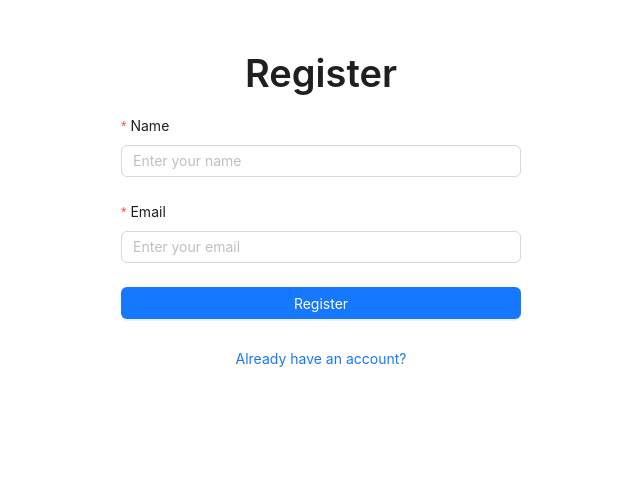
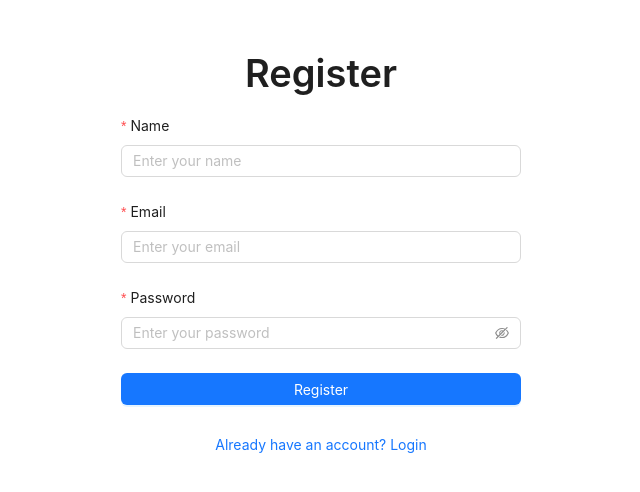
Before and after one commit to tinnguyen03/Online-Voting-System, a React (Create React App) app: page /register in a window 1280 px wide. Shown: the top 492 px of the page, without its empty margins (319-959 px from the left). Built offline with nearby package versions, Linux system fonts and the light colour scheme.

Commit message:
API for logging in and registering userr

```diff
--- a/src/components/HeaderComponent.jsx
+++ b/src/components/HeaderComponent.jsx
@@ -14,13 +14,16 @@ import {
   EyeInvisibleOutlined,
   EyeOutlined,
 } from "@ant-design/icons";
+import { useNavigate } from "react-router-dom"; // Import useNavigate
 
 const { Header } = Layout;
 const { Title, Text } = Typography;
 
-const HeaderComponent = ({ onLogout, userType }) => {
+const HeaderComponent = ({ userType }) => {
   const [isModalVisible, setIsModalVisible] = useState(false);
   const [isPasswordVisible, setIsPasswordVisible] = useState(false);
+
+  const navigate = useNavigate(); // Initialize navigate
 
   const showModal = () => {
     setIsModalVisible(true);
@@ -32,6 +35,19 @@ const HeaderComponent = ({ onLogout, userType }) => {
 
   const togglePasswordVisibility = () => {
     setIsPasswordVisible(!isPasswordVisible);
+  };
+
+  const onLogout = () => {
+    // Clear token from local storage
+    localStorage.removeItem("token");
+
+    // Show a logout success message (optional)
+    Modal.success({
+      content: "You have been logged out successfully!",
+    });
+
+    // Redirect to login page
+    navigate("/login");
   };
 
   return (
--- a/src/pages/Register.jsx
+++ b/src/pages/Register.jsx
@@ -1,17 +1,34 @@
 import React from "react";
-import { Form, Input, Button, Typography } from "antd";
-import { Link } from "react-router-dom"; // Import Link component
+import { Form, Input, Button, Typography, message } from "antd";
+import { useNavigate, Link } from "react-router-dom";
+import authService from "../services/authService"; // Import authService
 
 const { Title } = Typography;
 
 const Register = () => {
-  const onFinish = (values) => {
-    console.log("Form submitted successfully:", values);
-    // Add logic for submitting the form to your backend
+  const navigate = useNavigate();
+  const token = localStorage.getItem("token");
+
+  const onFinish = async (values) => {
+    try {
+      const data = await authService.register(
+        values.name,
+        values.email,
+        values.password,
+        token
+      );
+      message.success("Registration successful! Redirecting to login...");
+      console.log("User registered:", data);
+
+      navigate("/login");
+    } catch (error) {
+      console.error("Registration failed:", error);
+      message.error(error);
+    }
   };
 
   const onFinishFailed = (errorInfo) => {
-    console.log("Form submission failed:", errorInfo);
+    console.log("Registration failed:", errorInfo);
   };
 
   return (
@@ -21,11 +38,11 @@ const Register = () => {
       <Title>Register</Title>
       <Form
         name="register"
-        layout="vertical"
+        initialValues={{ remember: true }}
         onFinish={onFinish}
         onFinishFailed={onFinishFailed}
+        layout="vertical"
       >
-        {/* Name Field */}
         <Form.Item
           label="Name"
           name="name"
@@ -34,28 +51,30 @@ const Register = () => {
           <Input placeholder="Enter your name" />
         </Form.Item>
 
-        {/* Email Field */}
         <Form.Item
           label="Email"
           name="email"
-          rules={[
-            { required: true, message: "Please input your email!" },
-            { type: "email", message: "Please enter a valid email!" },
-          ]}
+          rules={[{ required: true, message: "Please input your email!" }]}
         >
           <Input placeholder="Enter your email" />
         </Form.Item>
 
-        {/* Submit Button */}
+        <Form.Item
+          label="Password"
+          name="password"
+          rules={[{ required: true, message: "Please input your password!" }]}
+        >
+          <Input.Password placeholder="Enter your password" />
+        </Form.Item>
+
         <Form.Item>
           <Button type="primary" htmlType="submit" block>
             Register
           </Button>
         </Form.Item>
 
-        {/* Already have an account link */}
         <Form.Item>
-          <Link to="/login">Already have an account?</Link>
+          <Link to="/login">Already have an account? Login</Link>
         </Form.Item>
       </Form>
     </div>
--- a/src/pages/Vote.jsx
+++ b/src/pages/Vote.jsx
@@ -1,4 +1,4 @@
-import React, { useState } from "react";
+import React, { useState, useEffect } from "react";
 import {
   Table,
   Button,
@@ -41,6 +41,15 @@ const Vote = () => {
   const [isModalVisible, setIsModalVisible] = useState(false);
   const [selectedTopic, setSelectedTopic] = useState(null);
   const [form] = Form.useForm();
+
+  // Redirect the user if no token is found in localStorage
+  useEffect(() => {
+    const token = localStorage.getItem("token");
+    if (!token) {
+      message.error("You must be logged in to access this page.");
+      navigate("/login"); // Redirect to login page if no token
+    }
+  }, [navigate]);
 
   const showModal = (topic) => {
     setSelectedTopic(topic);
@@ -96,8 +105,9 @@ const Vote = () => {
   ];
 
   const handleLogout = () => {
-    navigate("/");
+    localStorage.removeItem("token");
     message.success("Logged out successfully!");
+    navigate("/login"); // Redirect to login after logout
   };
 
   return (
@@ -126,7 +136,7 @@ const Vote = () => {
 
           <Modal
             title="Vote"
-            visible={isModalVisible}
+            open={isModalVisible}
             onOk={handleOk}
             onCancel={handleCancel}
           >
--- a/src/services/authService.jsx
+++ b/src/services/authService.jsx
@@ -11,13 +11,21 @@ const login = async (email, password) => {
   }
 };
 
-const register = async (name, email, password) => {
+const register = async (name, email, password, token) => {
   try {
-    const response = await axios.post(`${BASE_URL}/register`, {
-      name,
-      email,
-      password,
-    });
+    const response = await axios.post(
+      `${BASE_URL}/register`,
+      {
+        name,
+        email,
+        password,
+      },
+      {
+        headers: {
+          Authorization: `Bearer ${token}`,
+        },
+      }
+    );
     return response.data;
   } catch (error) {
     throw error.response?.data?.message || "Registration failed!";
```
